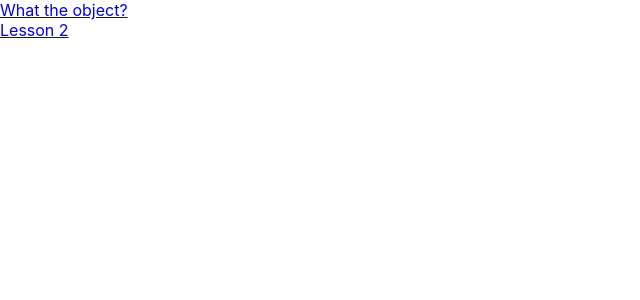
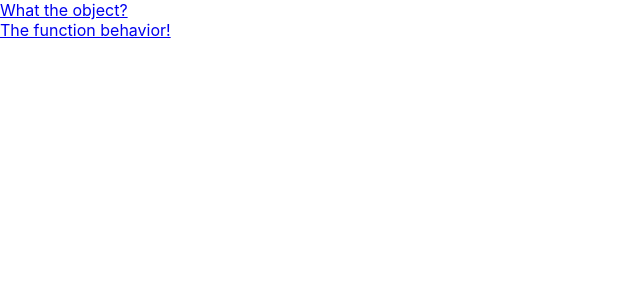
Before and after one commit to helpsdev/the-codes-path, a React (Create React App) app: page /lessons in a window 1280 px wide. Shown: the top 300 px of the page, without its empty margins (0-640 px from the left). Built offline with nearby package versions, Linux system fonts and the light colour scheme.

Commit message:
Add missing test for 'What the object?' lesson. Adjust runTests function logic to execute all the tests present in lessons.json. Add state for the testResults. Display testResults in the console are using the testResult state.

```diff
--- a/src/Components/Challenge/Challenge.js
+++ b/src/Components/Challenge/Challenge.js
@@ -11,6 +11,7 @@ import 'prismjs/themes/prism.css';
 function Challenge() {
     const { lessonId } = useParams();
     const [aceEditorValue, setAceEditorValue] = useState(null);
+    const [testResults, setTestResults] = useState([]);
 
     return (
         <div className="challenge">
@@ -19,11 +20,13 @@ function Challenge() {
                     theme="monokai" width="100%"
                     fontSize={14} onChange={setAceEditorValue}
                 />
-                <section className="console" data-console></section>
+                <section className="console" data-console>{
+                    testResults.map(tr => <p>{tr.description} -&gt; {tr.result ? "passed" : "not passed"}</p>)
+                }</section>
             </section>
             <section className="explanation">
                 {getLessonExplanation(lessonId)}
-                <button type="button" onClick={runTests.bind(this, aceEditorValue, lessonId)}>Run Tests</button>
+                <button type="button" onClick={runTests.bind(this, aceEditorValue, lessonId, setTestResults)}>Run Tests</button>
             </section>
         </div>
     )
@@ -38,14 +41,20 @@ function createRunner(currentCode) {
     return new Function(wrapper);
 
 }
-function runTests(currentCode, lessonId){
-    const codeArenaConsole = document.querySelector("[data-console]");
+function runTests(currentCode, lessonId, setTestResults){
     const result = createRunner(currentCode)()();
     const { tests } = getLessonByLessonId(lessonId);
-    const testFunc = new Function(tests[0].code);
-    const testResult = testFunc()(result);
 
-    codeArenaConsole.innerHTML = `<p>${tests[0].description} -> ${testResult ? "passed" : "not passed"}</p>`;
+    setTestResults(tests.map(t => {
+
+        const testFunc = new Function(t.code);
+
+        t.result = testFunc()(result);
+
+        return t;
+
+    }));
+
 }
 function getLessonByLessonId(lessonId) {
     return LessonsArray.find(l => l.id === Number(lessonId));
--- a/src/lessons.json
+++ b/src/lessons.json
@@ -13,33 +13,19 @@
     {
         "id":1,
         "description":"The object should contain a property named 'weapon' with a value of 'sword'",
-        "code":"return function(testObj){ return testObj.hasOwnProperty('weapon') && testObj.weapon === 'sword'; }"
+        "code":"return function(objToTest){ return objToTest.hasOwnProperty('weapon') && objToTest.weapon === 'sword'; }"
     },
     {
-        "id":1,
-        "description":"",
-        "code":"code"
-    },
-    {
-        "id":1,
-        "description":"",
-        "code":"code"
-    },
-    {
-        "id":1,
-        "description":"",
-        "code":"code"
-    },
-    {
-        "id":1,
-        "description":"",
-        "code":"code"
+        "id":2,
+        "description":"The object should contain a property 'life' and assign it a value of 100",
+        "code":"return function(objToTest){ return objToTest.hasOwnProperty('life') && objToTest.life === 100; }"
     }
   ]
 }, {
   "id": 2,
-  "name":"Lesson 2",
-  "explanation": "tempus sit amet sem fusce consequat nulla nisl nunc nisl duis bibendum felis sed interdum",
+  "name":"The function behavior!",
+  "explanation": "Functions are an important part of the Javascript world",
+  "startCode":"",
   "tests": [
     {
         "id":1,
```
